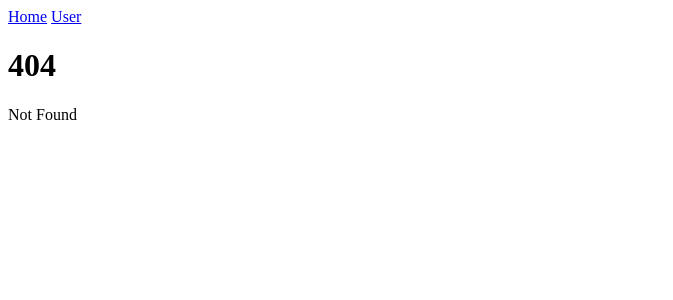
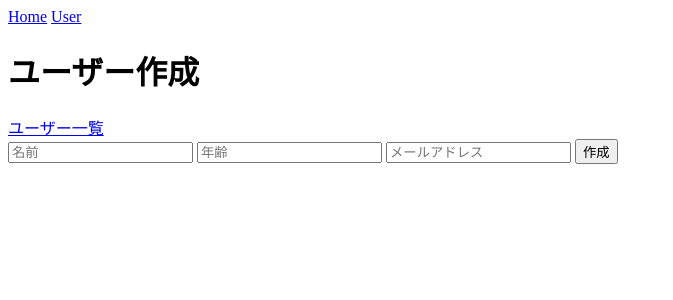
Before and after one commit to taktiks2/typescript, a SvelteKit app in the folder svelte-todo-app/: page /user/new in a window 1280 px wide. Before the commit this address had no page. Shown: the top 300 px of the page, without its empty margins (0-673 px from the left). Built offline with nearby package versions, Linux system fonts and the light colour scheme; no server answers.

Commit message:
add createUsers

```diff
--- a/svelte-todo-app/src/components/UserList.svelte
+++ b/svelte-todo-app/src/components/UserList.svelte
@@ -6,6 +6,6 @@
 
 <ul>
 	{#each users as user}
-		<li>名前:{user.name} 年齢:{user.age} e-mail:{user.email}</li>
+		<li>名前:{user.name}</li>
 	{/each}
 </ul>
--- a/svelte-todo-app/src/lib/apiClient.ts
+++ b/svelte-todo-app/src/lib/apiClient.ts
@@ -12,7 +12,7 @@ class APIClient {
 		return this.get('/users');
 	}
 
-	public async createUser(req: apiTypes.User): Promise<object> {
+	public async createUser(req: apiTypes.UserCreate): Promise<object> {
 		return this.post('/users', req);
 	}
 
--- /dev/null
+++ b/svelte-todo-app/src/routes/user/new/+page.server.ts
@@ -0,0 +1,17 @@
+import type { Actions } from './$types';
+import { getAPIClient } from '$lib/apiClient';
+
+const apiClient = getAPIClient();
+
+export const actions = {
+	default: async ({ request }) => {
+		const data = await request.formData();
+		const name = data.get('name') as string | null;
+		const age = Number(data.get('age')) as number | null;
+		const email = data.get('email') as string | null;
+
+		if (!name || !age || !email) return;
+
+		await apiClient.createUser({ name, age, email });
+	}
+} satisfies Actions;
--- /dev/null
+++ b/svelte-todo-app/src/routes/user/new/+page.svelte
@@ -0,0 +1,15 @@
+<h1>ユーザー作成</h1>
+<a href="/user">ユーザー一覧</a>
+
+<form action="post">
+	<label>
+		<input type="text" name="name" placeholder="名前" required />
+	</label>
+	<label>
+		<input type="number" name="age" placeholder="年齢" required />
+	</label>
+	<label>
+		<input type="email" name="email" placeholder="メールアドレス" required />
+	</label>
+	<button type="submit">作成</button>
+</form>
```
